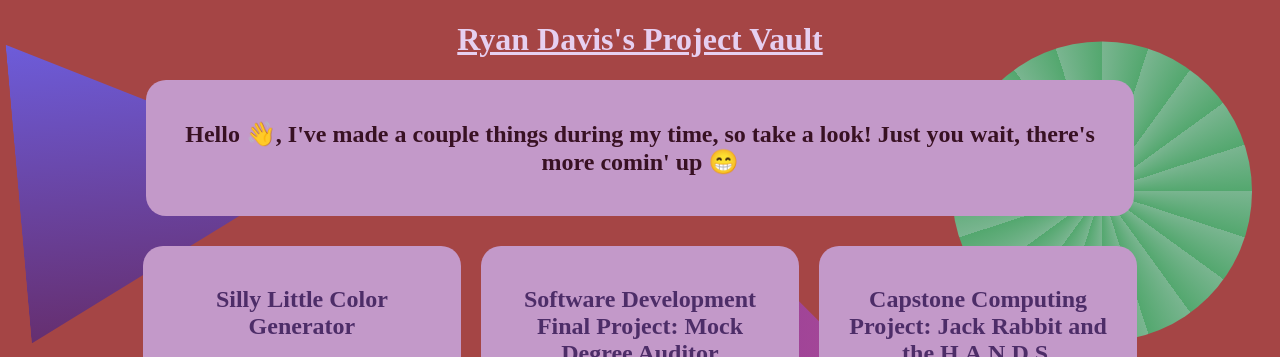
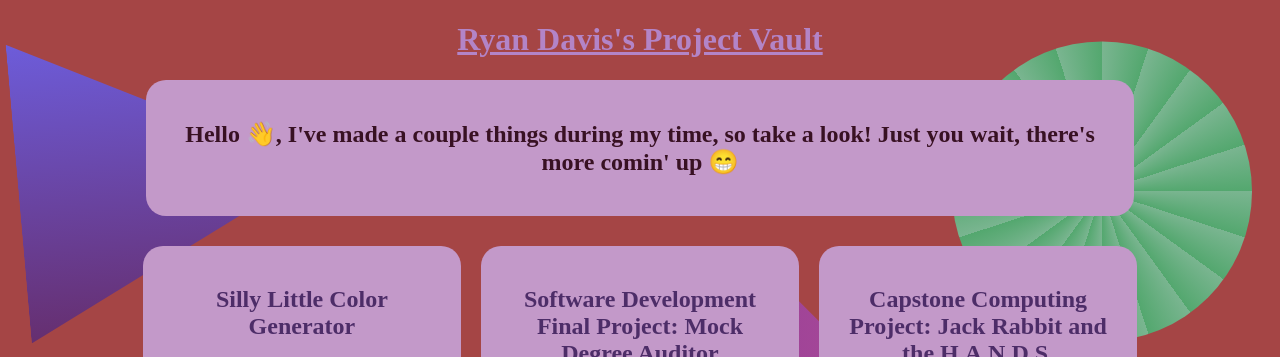
Before and after one commit to rcd1/rcd1.github.io, a plain HTML site: page index.html in a window 1280 px wide. Shown: the top 357 px of the page. Drawn offline with Linux system fonts and the light colour scheme.

Commit message:
A whole lotta nothin'

```diff
--- a/styles/msjn_style.css
+++ b/styles/msjn_style.css
@@ -22,7 +22,6 @@ h1 {
     margin:10px;
     background-color:#ca5b9c;
     border-radius:20px;
-
 }
 
 .assignment img {
--- a/styles/styles.css
+++ b/styles/styles.css
@@ -11,7 +11,7 @@ body {
 
 
 h1 {
-    color: #e6cff0;
+    color: #b384c7;
     text-align: center;
     text-decoration: underline;
 }
```
Also changed, not shown: index.html (+1 -1 lines).
